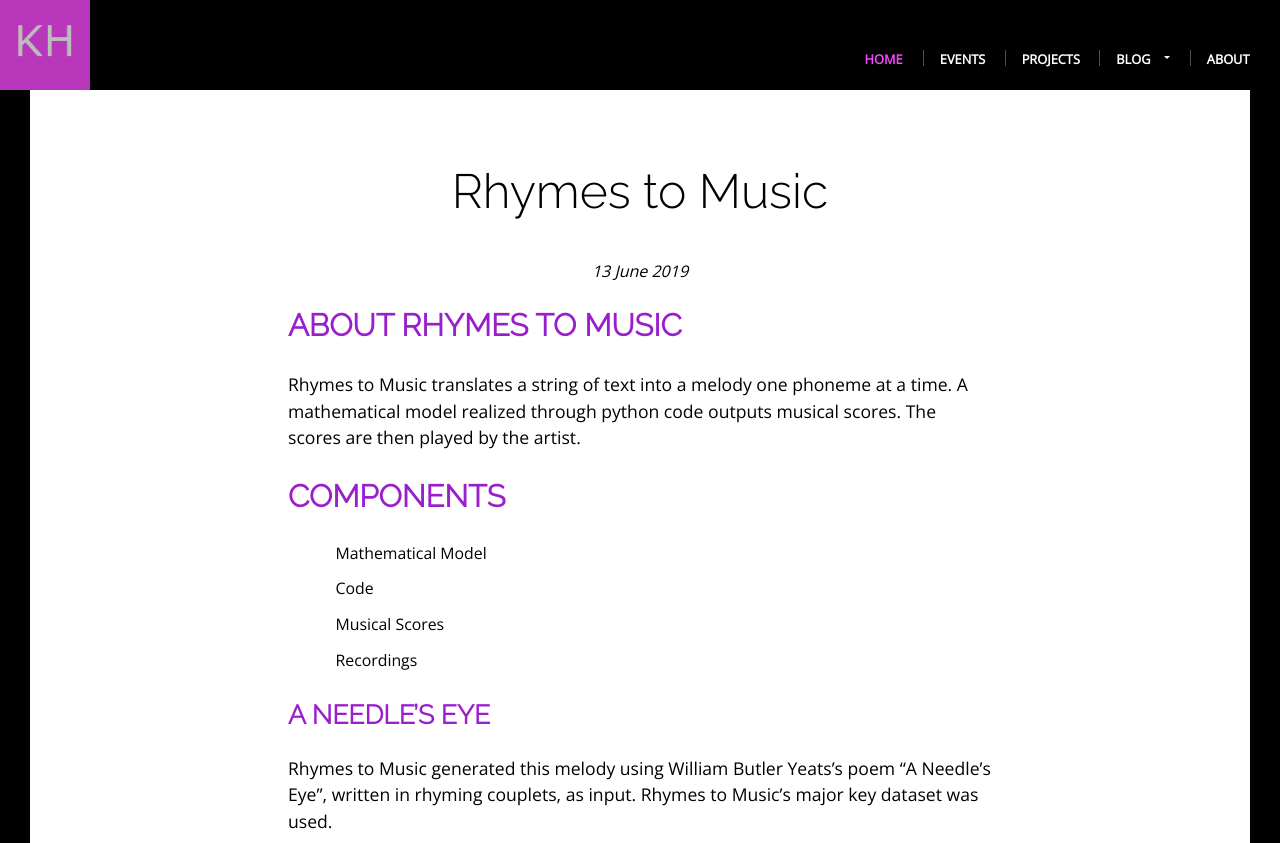
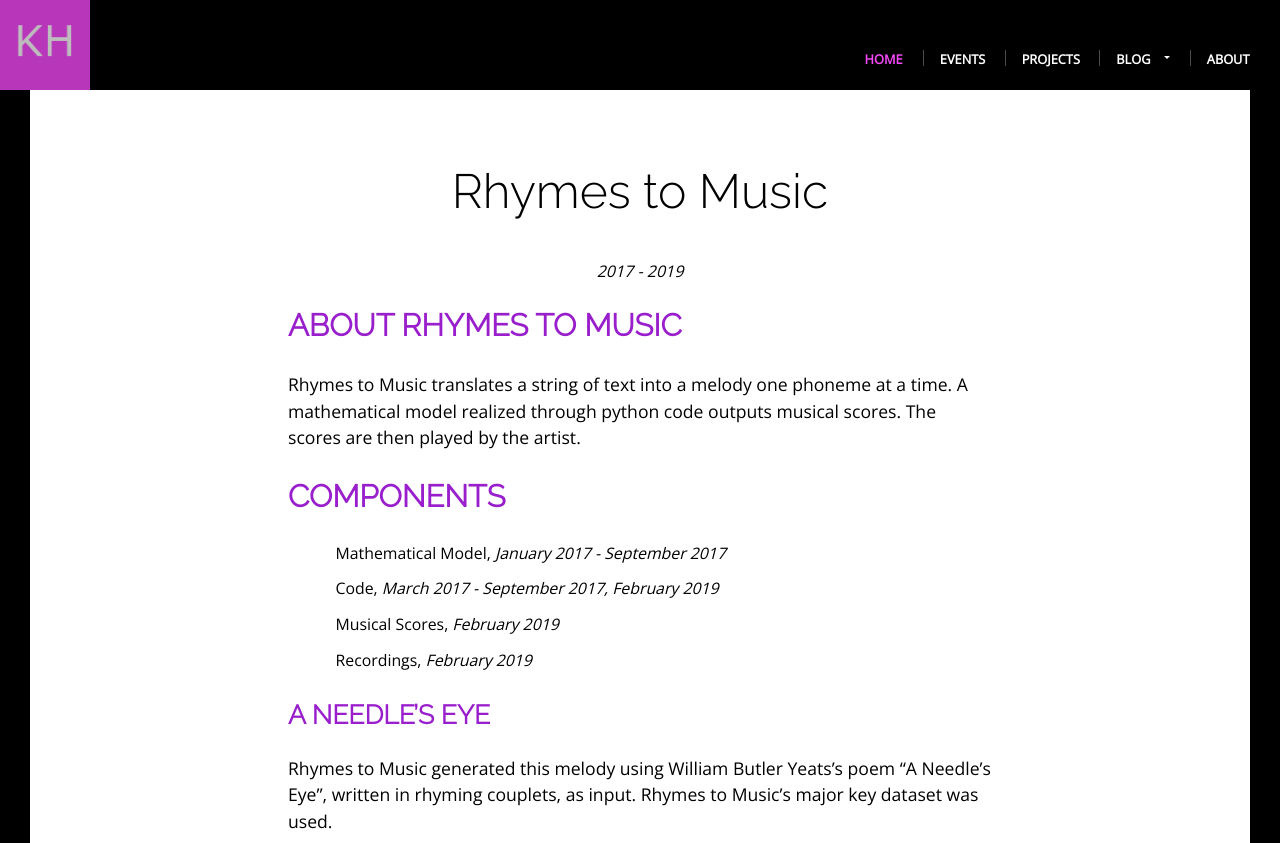
Before and after one commit to khoeger/khoeger.github.io, a Jekyll site: the page built from _projects_list/rhymes-to-music.markdown, in a window 1280 px wide and 900 px high, scrolled down 373 px, cut to the strip 0-843 px from the top of the window. Built offline with Jekyll 4.4.1, drawn with Linux system fonts in a browser that asks for light colours.

Commit message:
Add rhymes to Music, hide other projects

```diff
--- a/_layouts/project.html
+++ b/_layouts/project.html
@@ -1,21 +1,6 @@
 ---
 layout: default
 ---
-
-  <!-- <div class="project">
-    {% if page.image %}
-      <div class ="half-hero" style="background-image:url({{ page.image }})"></div>
-    {% endif %}
-      <div class="page">
-        <h1 class="post-title" itemprop="name headline">{{ page.title }}</h1>
-        <div class="project-date-range">
-          {{page.start-date | date: "%Y "}}-{{page.end-date | date: "%Y "}}
-        </div>
-
-        <a href="http://www.example.com">Back to Projects</a>
-        {{ content }}
-      </div>
-  </div> -->
   <div class="post">
     {% if page.image %}
       <div class ="half-hero" style="background-image:url({{ page.image }})"></div>
@@ -24,8 +9,8 @@ layout: default
       <header>
         <h1 class="post-title" itemprop="name headline">{{ page.title }}</h1>
         <div class="post-byline">
-            <time class="post-time" datetime="{{ event.date | date_to_xmlschema }}" itemprop="datePublished">
-              <span>{{ page.date | date: site.date_format }}</span>
+            <time class="post-time">
+              <span>{{ page.start-date | date: "%Y " }} - {{ page.end-date | date: "%Y " }}</span>
             </time>
           </div>
       </header>
--- a/_projects_list/celebrating-a-benevolent-storm.markdown
+++ b/_projects_list/celebrating-a-benevolent-storm.markdown
@@ -8,6 +8,6 @@ alt-text: A close up of a few pages from Celebrating A Benevolent Storm, overlai
 project-tag: celebratingABenevolentStorm
 categories: composition
 description: fake description
-published: true
+published: false
 ---
 Add details
--- a/_projects_list/rhymes-to-music.markdown
+++ b/_projects_list/rhymes-to-music.markdown
@@ -14,10 +14,10 @@ alt-text: Rainbow-tinted view of a section of the score from Rhymes to Music's o
 Rhymes to Music translates a string of text into a melody one phoneme at a time. A mathematical model realized through python code outputs musical scores. The scores are then played by the artist.
 
 ## Components
-- Mathematical Model
-- Code
-- Musical Scores
-- Recordings
+- Mathematical Model, *January 2017 - September 2017*
+- Code, *March 2017 - September 2017, February 2019*
+- Musical Scores, *February 2019*
+- Recordings, *February 2019*
 
 ### A Needle's Eye
 Rhymes to Music generated this melody using William Butler Yeats's poem "A
--- a/_projects_list/vortex-of-sound.markdown
+++ b/_projects_list/vortex-of-sound.markdown
@@ -8,6 +8,6 @@ alt-text: rainbow 3-dimensional scatterplot in vortex shape, from above
 project-tag: vortexOfSound
 categories: vortex mathematicalModelling ambisonics
 description: fake description
-published: true
+published: false
 ---
 Add details
```
